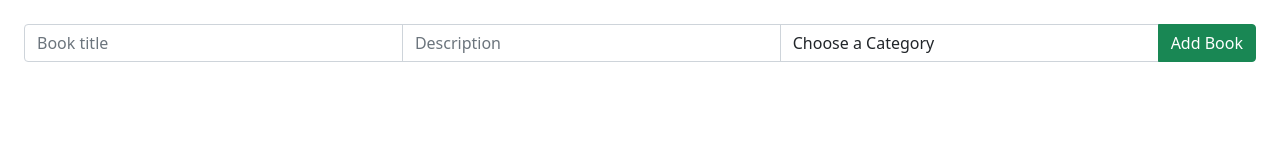
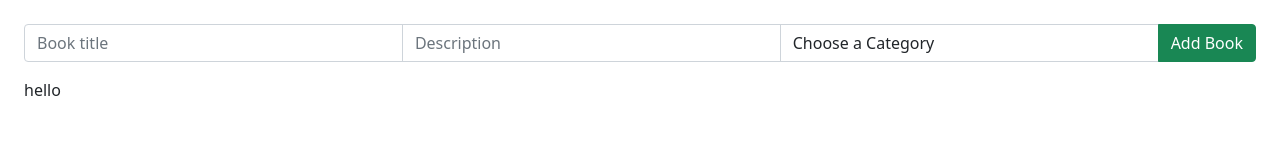
Before and after one commit to Wusinho/library-app, a React (Create React App) app: page / in a window 1280 px wide. Shown: the top 168 px of the page. Built offline with nearby package versions, Linux system fonts and the light colour scheme.

Commit message:
Added filterCategories

```diff
--- a/src/components/BooksList.jsx
+++ b/src/components/BooksList.jsx
@@ -12,7 +12,7 @@ const BooksList = () => {
     dispatch(actions.bookRemoved(getID(books)));
   };
 
-  return getBooks.map((book) => (
+  const displayBooks = getBooks.map((book) => (
     <div className="card my-3" key={book.id}>
       <div className="card-body">
         <h5 className="card-title">{book.title}</h5>
@@ -30,6 +30,18 @@ const BooksList = () => {
       </button>
     </div>
   ));
+  const filterCategories = (
+    <div>
+      hello
+    </div>
+  );
+
+  return (
+    <div>
+      {filterCategories}
+      {displayBooks}
+    </div>
+  );
 };
 
 export default BooksList;
```
